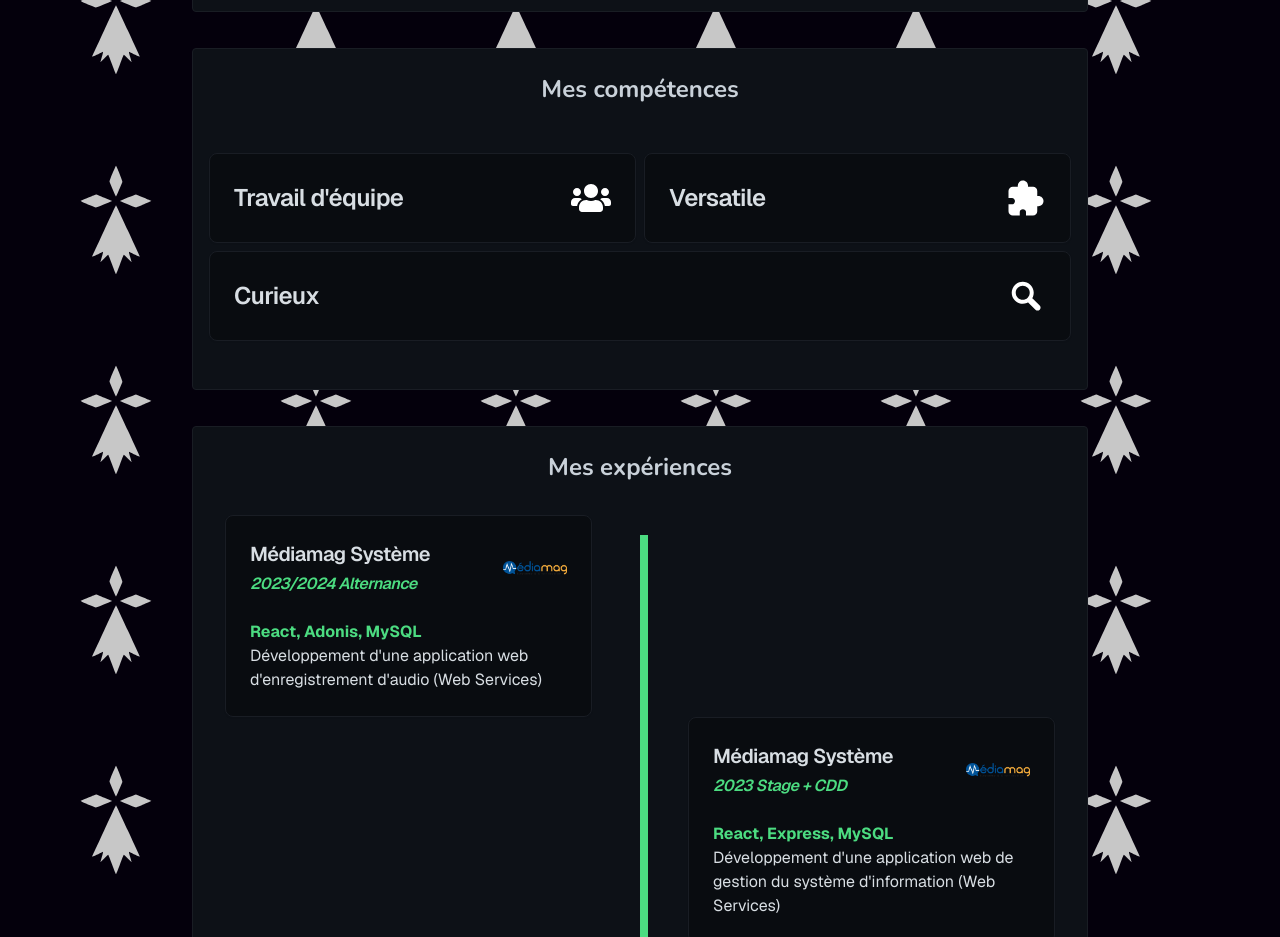
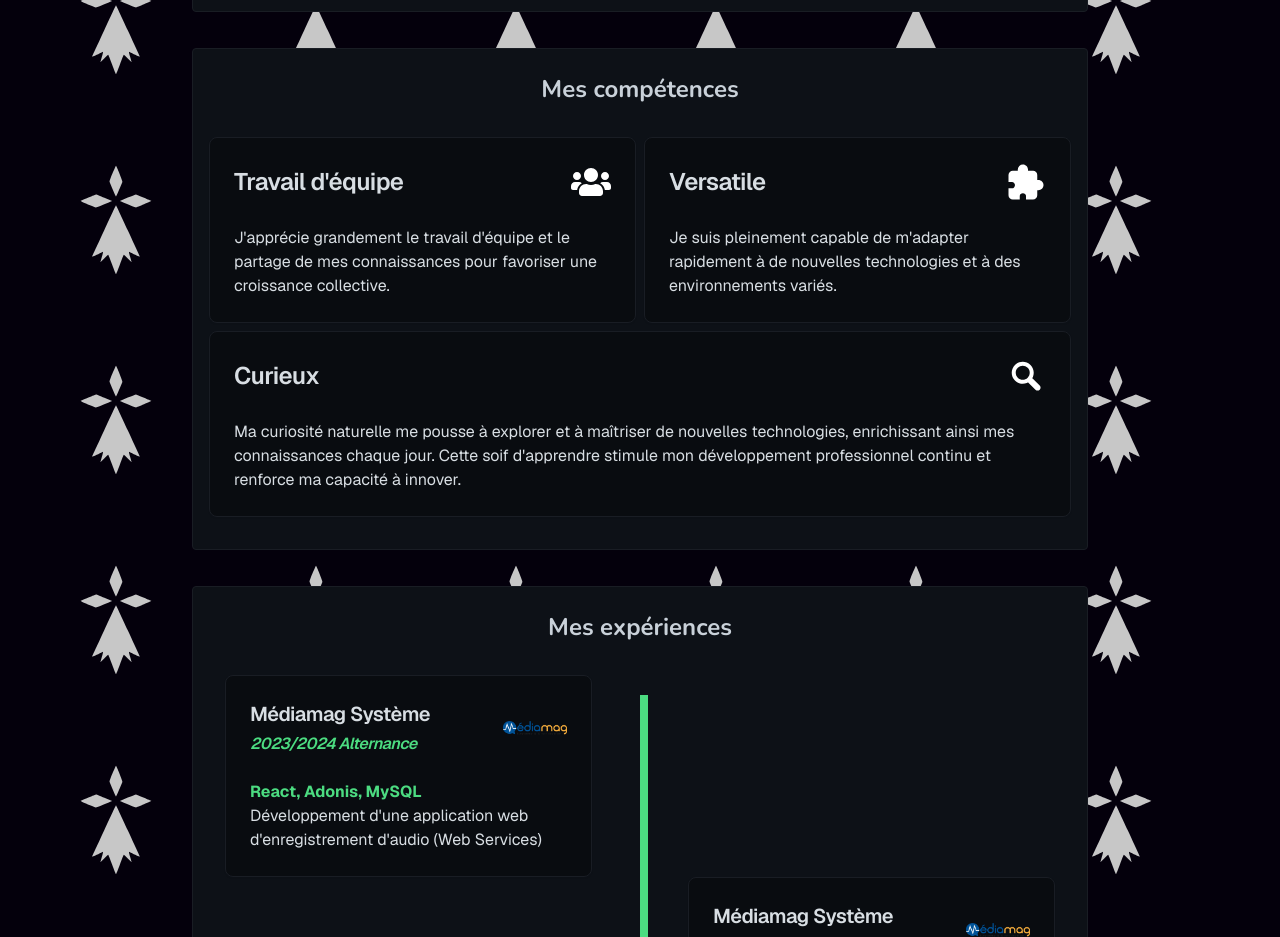
Before and after one commit to Karbbone/Portfolio, a Next.js app: page / in a window 1280 px wide. Shown: the part 1740-2677 px from the top of the page. Built offline with nearby package versions, Linux system fonts and the light colour scheme.

Commit message:
refactor: Update SkillSection component with content

```diff
--- a/src/_components/sections/SkillSection.tsx
+++ b/src/_components/sections/SkillSection.tsx
@@ -13,7 +13,7 @@ export const SkillSection = () => {
           {"Mes compétences"}
         </h2>
         <div className="justify-center py-4 flex flex-col gap-8">
-          <div className="py-4 grid md:grid-cols-2  grid-cols-1 justify-center gap-2">
+          <div className="grid md:grid-cols-2  grid-cols-1 justify-center gap-2">
             <Card>
               <CardHeader>
                 <div className="flex justify-between items-center">
@@ -21,6 +21,13 @@ export const SkillSection = () => {
                   <TeamIcon size={40} color="white" />
                 </div>
               </CardHeader>
+              <CardContent>
+                <p>
+                  J&apos;apprécie grandement le travail d&apos;équipe et le
+                  partage de mes connaissances pour favoriser une croissance
+                  collective.
+                </p>
+              </CardContent>
             </Card>
             <Card>
               <CardHeader>
@@ -29,6 +36,12 @@ export const SkillSection = () => {
                   <PuzzleIcon size={40} color="white" />
                 </div>
               </CardHeader>
+              <CardContent>
+                <p>
+                  Je suis pleinement capable de m&apos;adapter rapidement à de
+                  nouvelles technologies et à des environnements variés.
+                </p>
+              </CardContent>
             </Card>
             <Card className="card md:col-span-2">
               <CardHeader>
@@ -37,6 +50,15 @@ export const SkillSection = () => {
                   <GlassIcon size={40} color="white" />
                 </div>
               </CardHeader>
+              <CardContent>
+                <p>
+                  Ma curiosité naturelle me pousse à explorer et à maîtriser de
+                  nouvelles technologies, enrichissant ainsi mes connaissances
+                  chaque jour. Cette soif d&apos;apprendre stimule mon
+                  développement professionnel continu et renforce ma capacité à
+                  innover.
+                </p>
+              </CardContent>
             </Card>
           </div>
         </div>
```
